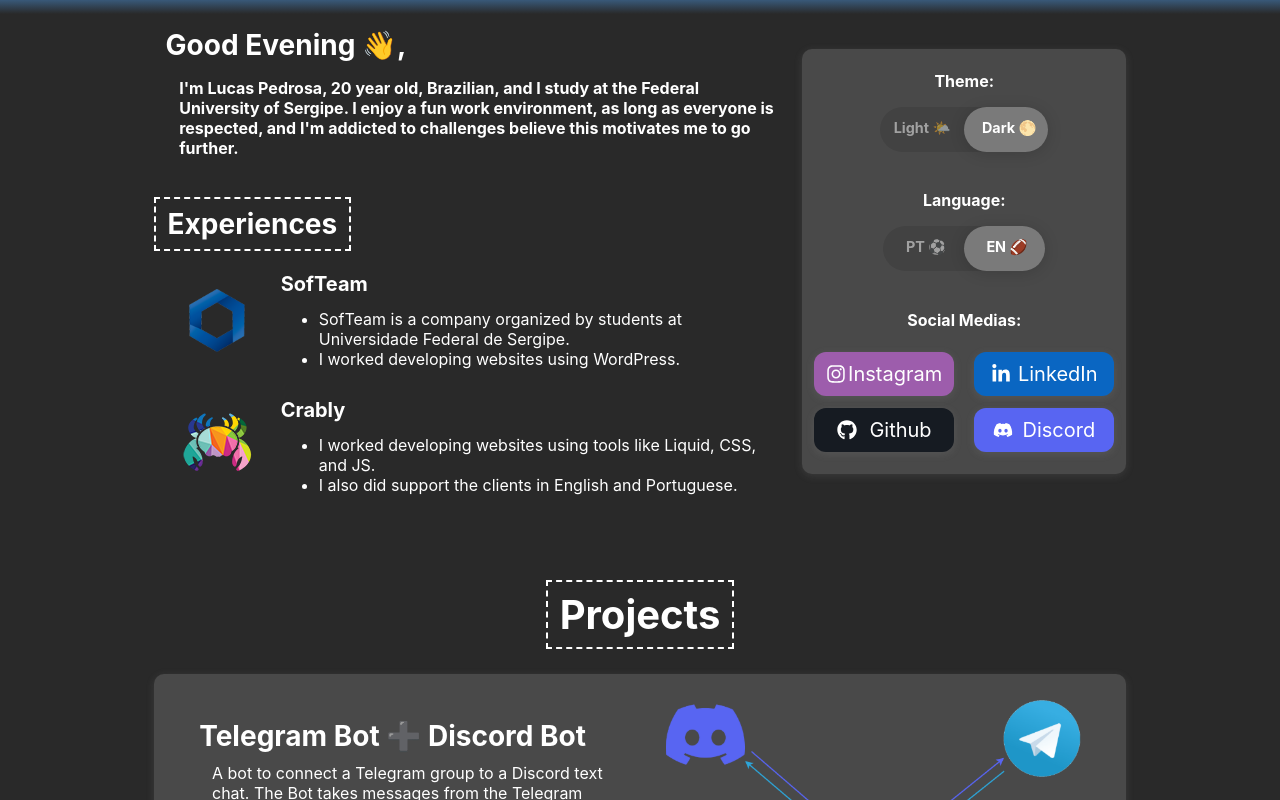
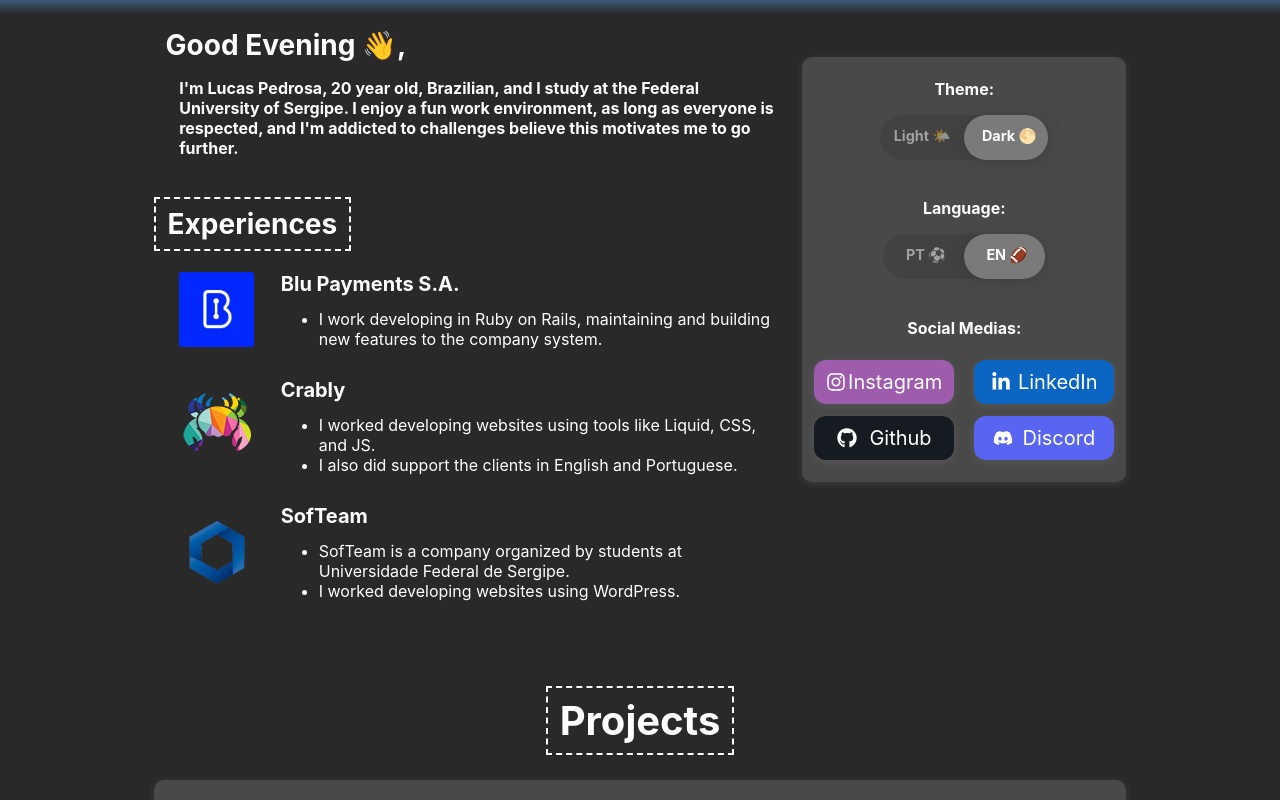
Before and after one commit to pedrosalucas/my-website, a Next.js app: page / in a window 1280 px wide. Shown: the top 800 px of the page. Built offline with nearby package versions, Linux system fonts and the light colour scheme; no server answers.

Commit message:
Add blu experience

```diff
--- a/src/components/Experience/ExpCompany.js
+++ b/src/components/Experience/ExpCompany.js
@@ -15,8 +15,8 @@
             </div>
             <div className={styles.companyDescription}>
               <ul>
-                <li>{textContent.descriptions.first}</li>
-                <li>{textContent.descriptions.second}</li>
+                {textContent.descriptions.first ? <li>{textContent.descriptions.first}</li> : ''}
+                {textContent.descriptions.second ? <li>{textContent.descriptions.second}</li> : ''}
               </ul>
             </div>
           </div>
--- a/src/components/Experience/index.js
+++ b/src/components/Experience/index.js
@@ -3,6 +3,7 @@
 import ExpCompany from './ExpCompany';
 import SofteamLogo from '../../assets/images/softeam-logo.png';
 import CrablyLogo from '../../assets/images/crably-logo.png';
+import BluLogo from '../../assets/images/blu_logo.jpg';
 
 function Experience(props) {
   const { messages } = React.useContext(LangContext);
@@ -11,8 +12,9 @@
       <div {...props}>
         <h2>{ messages.experiences.title }</h2>
 
+        <ExpCompany textContent={messages.experiences.blu} logo={BluLogo} />
+        <ExpCompany textContent={messages.experiences.crably} logo={CrablyLogo} />
         <ExpCompany textContent={messages.experiences.softeam} logo={SofteamLogo} />
-        <ExpCompany textContent={messages.experiences.crably} logo={CrablyLogo} />
 
       </div>
   );
--- a/src/translations/pt-br.json
+++ b/src/translations/pt-br.json
@@ -16,15 +16,15 @@
         "softeam": {
             "companyName": "SofTeam",
             "descriptions": {
-                "first": "Trabalhei desenvolvendo sites em WordPress.",
-                "second": "Lá desenvolvi habilidades pessoais, como ser proativo e trocar conhecimento com os colegas de trabalho."
+                "first": "A SofTeam é uma empresa organizada por alunos da Universidade Federal de Sergipe.",
+                "second": "Trabalhei desenvolvendo sites em Wordpress."
             }
         },
         "crably": {
             "companyName": "Crably",
             "descriptions": {
-                "first": "Eu desenvolvo sites com Liquid Template, um Framework da Shopify, e faço suporte ao cliente.",
-                "second": "Aumentei minhas habilidades de comunicação fazendo suporte em inglês e português."
+                "first": "Trabalhei desenvolvendo sites utilizando ferramentas como Liquid, CSS e JS.",
+                "second": "Também realizava suporte aos clientes, em inglês e português."
             }
         },
         "blu": {
```
